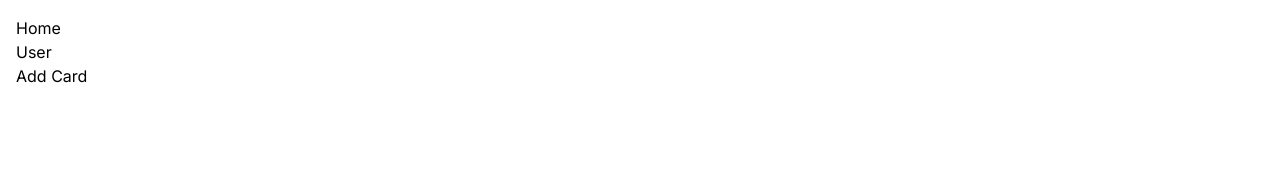
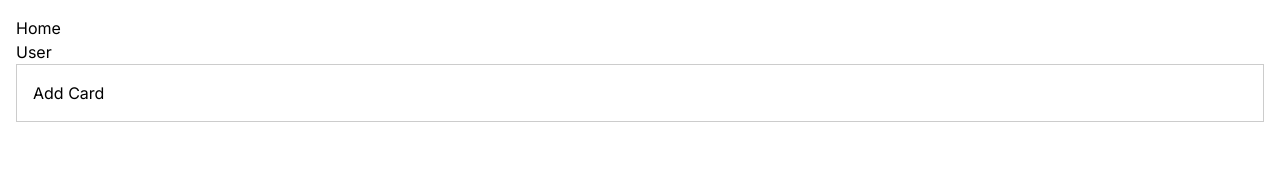
Before and after one commit to web-dev-london/nextjs-demo, a Next.js app: page / in a window 1280 px wide. Shown: the top 172 px of the page. Built offline with nearby package versions, Linux system fonts and the light colour scheme.

Commit message:
Css modules, styling, tailwind, DaisyUi

```diff
--- /dev/null
+++ b/app/components/ProductCard/ProductCard.module.css
@@ -0,0 +1,4 @@
+.card {
+    padding: 1rem;
+    border: 1px solid #ccc;
+}
--- a/app/components/ProductCard.tsx
+++ b/app/components/ProductCard/ProductCard.tsx
@@ -1,9 +1,10 @@
 import React from 'react'
-import AddCard from './AddCard';
+import AddCard from '../AddCard';
+import styles from './ProductCard.module.css'
 
 const ProductCard = () => {
   return (
-    <div>
+    <div className={styles.card}>
       <AddCard />
     </div>
   )
--- a/app/globals.css
+++ b/app/globals.css
@@ -4,15 +4,11 @@
 
 :root {
     --foreground-rgb: 0, 0, 0;
-    --background-start-rgb: 214, 219, 220;
-    --background-end-rgb: 255, 255, 255;
 }
 
 @media (prefers-color-scheme: dark) {
     :root {
         --foreground-rgb: 255, 255, 255;
-        --background-start-rgb: 0, 0, 0;
-        --background-end-rgb: 0, 0, 0;
     }
 }
 
--- a/app/page.tsx
+++ b/app/page.tsx
@@ -1,6 +1,6 @@
 import Image from 'next/image'
 import Link from 'next/link'
-import ProductCard from './components/ProductCard'
+import ProductCard from './components/ProductCard/ProductCard'
 
 export default function Home() {
   return (
```
